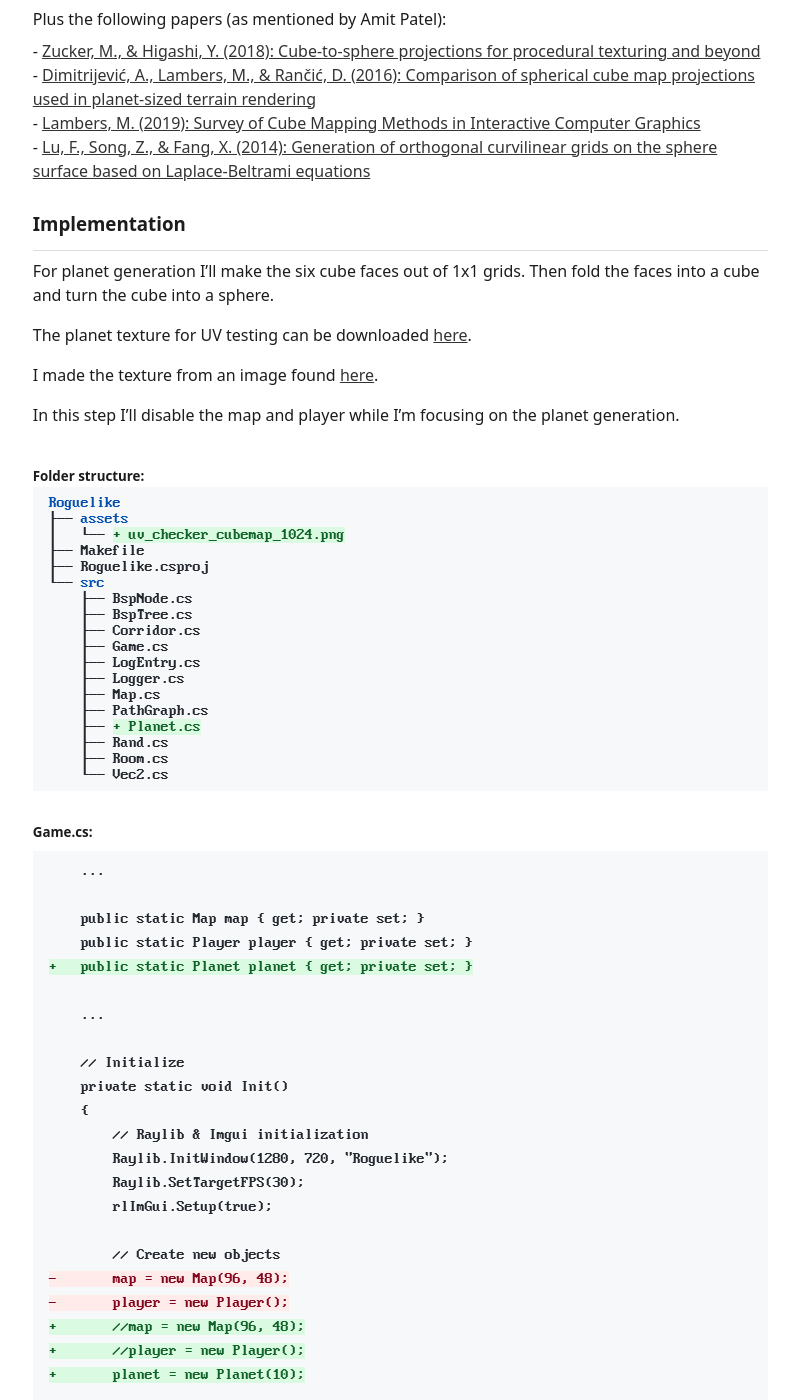
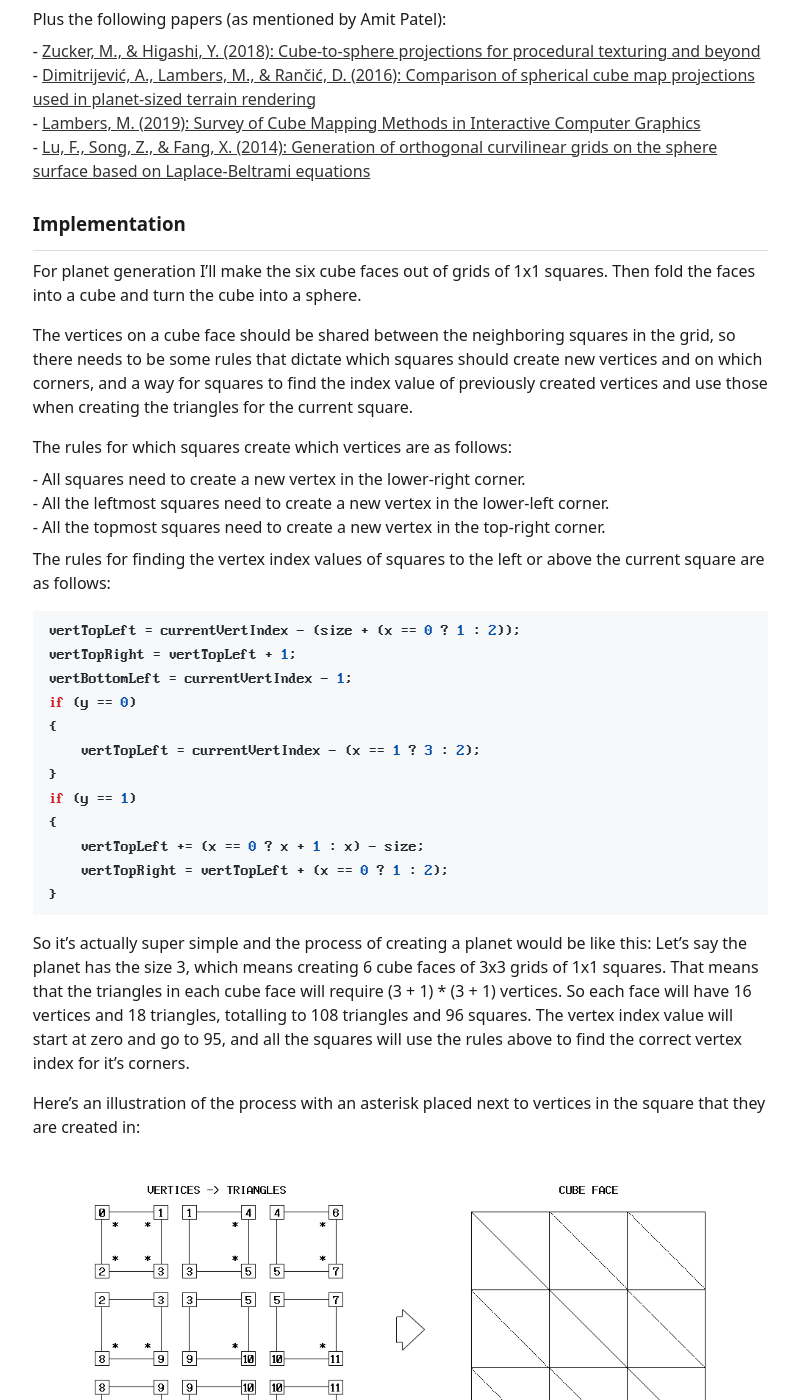
Before and after one commit to casper-borretzen/casper-borretzen.github.io, a Jekyll site: the page built from _posts/2024-06-10-roguelike-devlog8.md, in a window 1280 px wide and 1400 px high, scrolled down 785 px. Shown: the whole window, without its empty margins (320-1118 px from the left). Built offline with Jekyll 4.4.1, drawn with Linux system fonts in a browser that asks for light colours; some of the changed text lies outside the part shown.

Commit message:
devlog 8 update

````diff
--- a/_posts/2024-06-10-roguelike-devlog8.md
+++ b/_posts/2024-06-10-roguelike-devlog8.md
@@ -23,14 +23,110 @@ Plus the following papers (as mentioned by Amit Patel):
 ### Implementation
 ---
 
-For planet generation I'll make the six cube faces out of 1x1 grids. Then fold the faces into a cube and turn the cube into a sphere.
+For planet generation I'll make the six cube faces out of grids of 1x1 squares. Then fold the faces into a cube and turn the cube into a sphere.
+
+The vertices on a cube face should be shared between the neighboring squares in the grid, so there needs to be some rules that dictate which squares should create new vertices and on which corners, and a way for squares to find the index value of previously created vertices and use those when creating the triangles for the current square.
+
+The rules for which squares create which vertices are as follows:
+- All squares need to create a new vertex in the lower-right corner.
+- All the leftmost squares need to create a new vertex in the lower-left corner.
+- All the topmost squares need to create a new vertex in the top-right corner.
+
+The rules for finding the vertex index values of squares to the left or above the current square are as follows:
+```csharp
+vertTopLeft = currentVertIndex - (size + (x == 0 ? 1 : 2));
+vertTopRight = vertTopLeft + 1;
+vertBottomLeft = currentVertIndex - 1;
+if (y == 0)
+{
+    vertTopLeft = currentVertIndex - (x == 1 ? 3 : 2);
+}
+if (y == 1)
+{
+    vertTopLeft += (x == 0 ? x + 1 : x) - size;
+    vertTopRight = vertTopLeft + (x == 0 ? 1 : 2);
+}
+```
+
+So it's actually super simple and the process of creating a planet would be like this: Let's say the planet has the size 3, which means creating 6 cube faces of 3x3 grids of 1x1 squares. That means that the triangles in each cube face will require (3 + 1) * (3 + 1) vertices. So each face will have 16 vertices and 18 triangles, totalling to 108 triangles and 96 squares. The vertex index value will start at zero and go to 95, and all the squares will use the rules above to find the correct vertex index for it's corners.
+
+Here's an illustration of the process with an asterisk placed next to vertices in the square that they are created in:
+
+![devlog](/img/devlog8_gen.png){:target="_blank"}
+
+For the formula used to transform the cube to a sphere I've used the one from Jasper Flick's *Cube Sphere* tutorial:
+
+![devlog](/img/devlog8_cube_sphere_formula.png){:target="_blank"}
+
+I'm not sure if this the best way to adapt the formula in C#, but to get it to work properly I had to divide the Vector3 point by (size * 0.5f) before applying the formula and then multiplying the Vector3 point by (size * 0.5f) after applying the formula:
+
+```csharp
+private Vector3 TransformCubeToSphere(Vector3 p)
+{
+    p /= size * 0.5f;
+    float x = p.X * (float)Math.Sqrt(1f - (((p.Y * p.Y) + (p.Z * p.Z)) / (2f)) + (((p.Y * p.Y) * (p.Z * p.Z)) / (3f)));
+    float y = p.Y * (float)Math.Sqrt(1f - (((p.X * p.X) + (p.Z * p.Z)) / (2f)) + (((p.X * p.X) * (p.Z * p.Z)) / (3f)));
+    float z = p.Z * (float)Math.Sqrt(1f - (((p.X * p.X) + (p.Y * p.Y)) / (2f)) + (((p.X * p.X) * (p.Y * p.Y)) / (3f)));
+    return new Vector3(x, y, z) * (size * 0.5f);
+}
+```
+
+Then there's the calculation of normals for the vertices. Since the planet is just a flat sphere at this point it's super easy, and the normals are just a normalized version of the Vector3 point: `normals[vertIndex] = Vector3.Normalize(vertices[vertIndex])`.
+
+But the vertices will also need UV coordinates for texturing the mesh.
+
+Here's an illustration of the layout I'll use for the planet texture, with the big numbers being the cube face index:
+
+![devlog](/img/devlog8_uv.png){:target="_blank"}
+
+Note: The V axis usually goes from bottom-to-top during UV mapping, but when using Raylib it seems to go from top-to-bottom by default, which in my opinion is preferable and much easier to work with.
+
+I'll use the following rules when setting the UV coordinates for each vertex:
+
+```csharp
+float texCoordUStart = 0f;
+float texCoordVStart = 0f;
+float texCoordUSize = 1f / 3f;
+float texCoordVSize = 1f / 2f;
+switch (face)
+{
+    case 0:
+        texCoordUStart = 0f;
+        texCoordVStart = 0f;
+        break;
+    case 1:
+        texCoordUStart = texCoordUSize;
+        texCoordVStart = 0f;
+        break;
+    case 2:
+        texCoordUStart = texCoordUSize * 2;
+        texCoordVStart = 0f;
+        break;
+    case 3:
+        texCoordUStart = 0f;
+        texCoordVStart = texCoordVSize;
+        break;
+    case 4:
+        texCoordUStart = texCoordUSize;
+        texCoordVStart = texCoordVSize;
+        break;
+    case 5:
+        texCoordUStart = texCoordUSize * 2;
+        texCoordVStart = texCoordVSize;
+        break;
+}
+float texCoordLeft   = texCoordUStart + ((float)x * (texCoordUSize / (float)size));
+float texCoordRight  = texCoordUStart + (((float)x + 1f) * (texCoordUSize / (float)size));
+float texCoordTop    = texCoordVStart + ((float)y * (texCoordVSize / (float)size));
+float texCoordBottom = texCoordVStart + (((float)y + 1f) * (texCoordVSize / (float)size));
+```
 
 The planet texture for UV testing can be downloaded [here](/files/uv_checker_cubemap_1024.png){:target="_blank"}.
 
 I made the texture from an image found [here](
 https://github.com/ThexXTURBOXx/UVCheckerMapGenerator){:target="_blank"}.
 
-In this step I'll disable the map and player while I'm focusing on the planet generation.
+Note: In this part of the project I'll disable the map and player while I'm focusing on the planet generation.
 
 {% include folder_tree.html root="Roguelike" content="assets|+uv_checker_cubemap_1024.png,Makefile,Roguelike.csproj,src|BspNode.cs|BspTree.cs|Corridor.cs|Game.cs|LogEntry.cs|Logger.cs|Map.cs|PathGraph.cs|+Planet.cs|Rand.cs|Room.cs|Vec2.cs" %}
 
@@ -270,11 +366,11 @@ public class Planet
     // Cube to sphere projection
     private Vector3 TransformCubeToSphere(Vector3 p)
     {
-        p /= size / 2f;
+        p /= size * 0.5f;
         float x = p.X * (float)Math.Sqrt(1f - (((p.Y * p.Y) + (p.Z * p.Z)) / (2f)) + (((p.Y * p.Y) * (p.Z * p.Z)) / (3f)));
         float y = p.Y * (float)Math.Sqrt(1f - (((p.X * p.X) + (p.Z * p.Z)) / (2f)) + (((p.X * p.X) * (p.Z * p.Z)) / (3f)));
         float z = p.Z * (float)Math.Sqrt(1f - (((p.X * p.X) + (p.Y * p.Y)) / (2f)) + (((p.X * p.X) * (p.Y * p.Y)) / (3f)));
-        return new Vector3(x, y, z) * (size * 0.75f);
+        return new Vector3(x, y, z) * (size * 0.5f);
     }
 
     // Generate the 3D mesh for the planet
@@ -315,41 +411,41 @@ public class Planet
                 for (int x = 0; x < size; x++)
                 {
                     // Set UV cordinates for vertices on the current grid position
-                    float texCoordXStart = 0f;
-                    float texCoordYStart = 0f;
-                    float texCoordXSize = 1f / 3f;
-                    float texCoordYSize = 1f / 2f;
+                    float texCoordUStart = 0f;
+                    float texCoordVStart = 0f;
+                    float texCoordUSize = 1f / 3f;
+                    float texCoordVSize = 1f / 2f;
                     switch (face)
                     {
                         case 0:
-                            texCoordXStart = 0f;
-                            texCoordYStart = 0f;
+                            texCoordUStart = 0f;
+                            texCoordVStart = 0f;
                             break;
                         case 1:
-                            texCoordXStart = texCoordXSize;
-                            texCoordYStart = 0f;
+                            texCoordUStart = texCoordUSize;
+                            texCoordVStart = 0f;
                             break;
                         case 2:
-                            texCoordXStart = texCoordXSize * 2;
-                            texCoordYStart = 0f;
+                            texCoordUStart = texCoordUSize * 2;
+                            texCoordVStart = 0f;
                             break;
                         case 3:
-                            texCoordXStart = 0f;
-                            texCoordYStart = texCoordYSize;
+                            texCoordUStart = 0f;
+                            texCoordVStart = texCoordVSize;
                             break;
                         case 4:
-                            texCoordXStart = texCoordXSize;
-                            texCoordYStart = texCoordYSize;
+                            texCoordUStart = texCoordUSize;
+                            texCoordVStart = texCoordVSize;
                             break;
                         case 5:
-                            texCoordXStart = texCoordXSize * 2;
-                            texCoordYStart = texCoordYSize;
+                            texCoordUStart = texCoordUSize * 2;
+                            texCoordVStart = texCoordVSize;
                             break;
                     }
-                    float texCoordLeft   = texCoordXStart + ((float)x * (texCoordXSize / (float)size));
-                    float texCoordRight  = texCoordXStart + (((float)x + 1f) * (texCoordXSize / (float)size));
-                    float texCoordTop    = texCoordYStart + ((float)y * (texCoordYSize / (float)size));
-                    float texCoordBottom = texCoordYStart + (((float)y + 1f) * (texCoordYSize / (float)size));
+                    float texCoordLeft   = texCoordUStart + ((float)x * (texCoordUSize / (float)size));
+                    float texCoordRight  = texCoordUStart + (((float)x + 1f) * (texCoordUSize / (float)size));
+                    float texCoordTop    = texCoordVStart + ((float)y * (texCoordVSize / (float)size));
+                    float texCoordBottom = texCoordVStart + (((float)y + 1f) * (texCoordVSize / (float)size));
 
                     // Set vertex indexes
                     int vertIndexStart = vertIndex;
````
Also changed, not shown: img/devlog3.png, img/devlog8_cube_sphere_formula.png (added), img/devlog8_gen.png (added), img/devlog8_uv.png (added).
